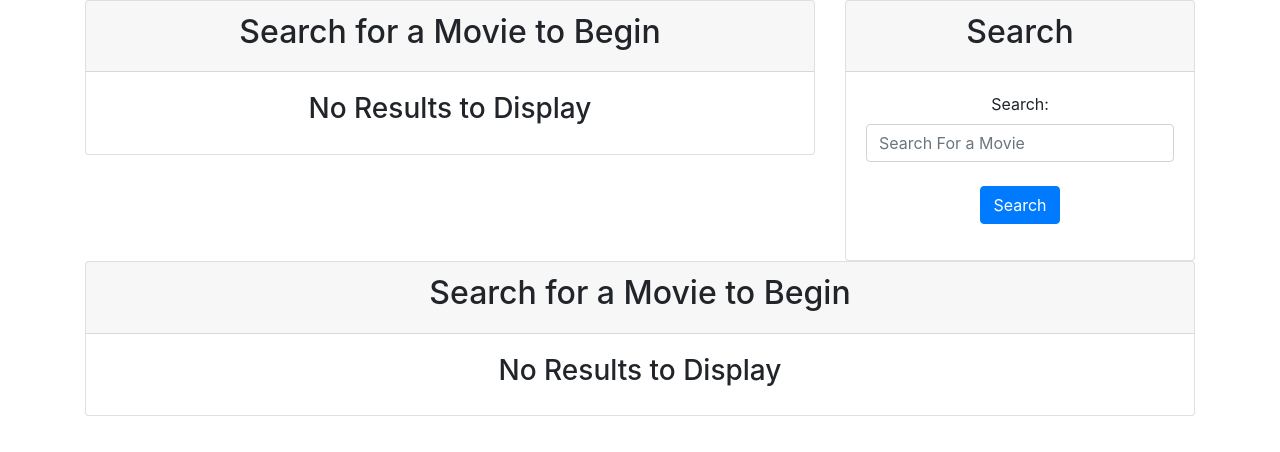
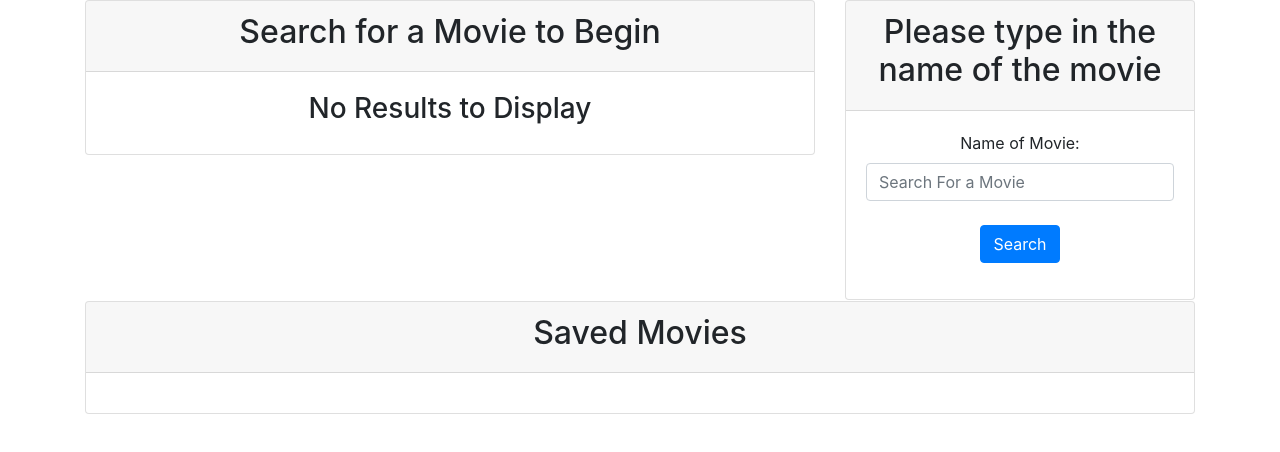
Before and after one commit to khouloudRb/movies-mern, a React (Create React App) app in the folder client/: page / in a window 1280 px wide. Shown: the top 452 px of the page. Built offline with nearby package versions, Linux system fonts and the light colour scheme; no server answers.

Commit message:
changed search features

```diff
--- a/client/src/components/MovieDetail.js
+++ b/client/src/components/MovieDetail.js
@@ -1,7 +1,6 @@
 import React from "react";
 
 function MovieDetail(props) {
-  console.log(props);
   return (
     <div className="text-center">
       <img alt={props.title} className="img-fluid" src={props.src} style={{ margin: "0 auto" }} />
--- a/client/src/components/OmdbContainer.js
+++ b/client/src/components/OmdbContainer.js
@@ -64,7 +64,7 @@ class OmdbContainer extends Component {
             </Card>
           </Col>
           <Col size="md-4">
-            <Card heading="Search">
+            <Card heading="Please type in the name of the movie">
               <SearchForm
                 value={this.state.search}
                 handleInputChange={this.handleInputChange}
@@ -74,20 +74,12 @@ class OmdbContainer extends Component {
           </Col>
         </Row>
         <Row>
+          <Col size="md-12"></Col>
+        </Row>
+        <Row>
           <Col size="md-12">
-            <Card heading={this.state.result.Title || "Search for a Movie to Begin"}>
-            {this.state.result.Title ? (
-                <MovieDetail
-                  title={this.state.result.Title}
-                  src={this.state.result.Poster}
-                  director={this.state.result.Director}
-                  genre={this.state.result.Genre}
-                  description={this.state.result.Plot}
-                  released={this.state.result.Released}
-                />
-              ) : (
-                <h3>No Results to Display</h3>
-              )}
+            <Card heading="Saved Movies">
+
             </Card>
           </Col>
         </Row>
--- a/client/src/components/SearchForm.js
+++ b/client/src/components/SearchForm.js
@@ -4,7 +4,7 @@ function SearchForm(props) {
   return (
     <form>
       <div className="form-group">
-        <label htmlFor="search">Search:</label>
+        <label htmlFor="search">Name of Movie:</label>
         <input
           onChange={props.handleInputChange}
           value={props.value}
```
Also changed, not shown: client/src/components/OneSavedMovie.js (added, +44 -0 lines), client/src/components/Container.js (line endings or trailing spaces), 1 other file (tests, documents, lock files or other folders).
